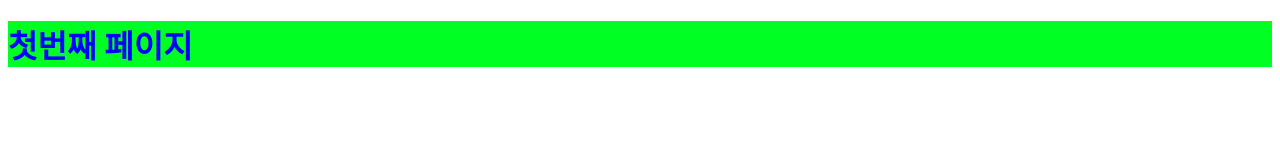
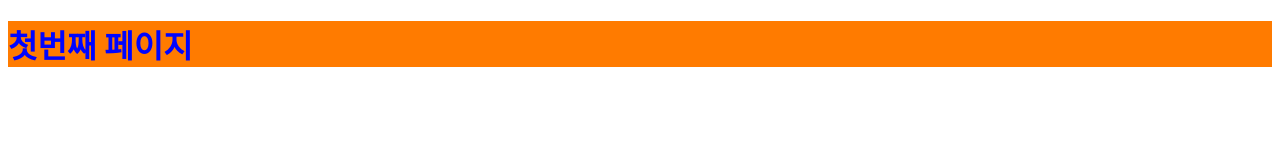
Before and after one commit to hyeonil1106/remote-project, a plain HTML site: page index.html in a window 1280 px wide. Drawn offline with Linux system fonts and the light colour scheme.

Commit message:
스타일 변경

```diff
--- a/index.html
+++ b/index.html
@@ -6,7 +6,7 @@
     <title>REMOTE</title>
     <style>
         h1{
-           background: #00ff22;
+           background: #ff7b00;
            color: rgb(0, 4, 255);
         }
     </style>
```
